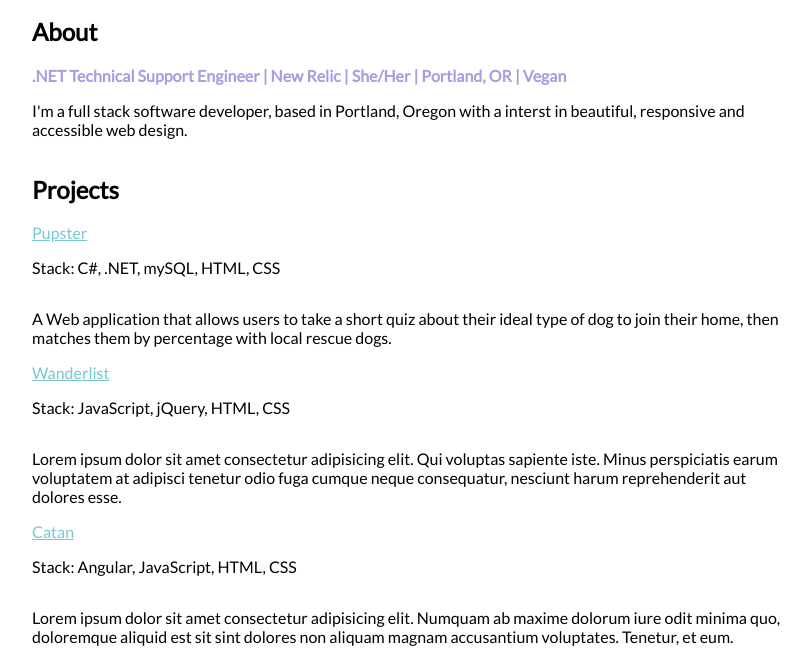
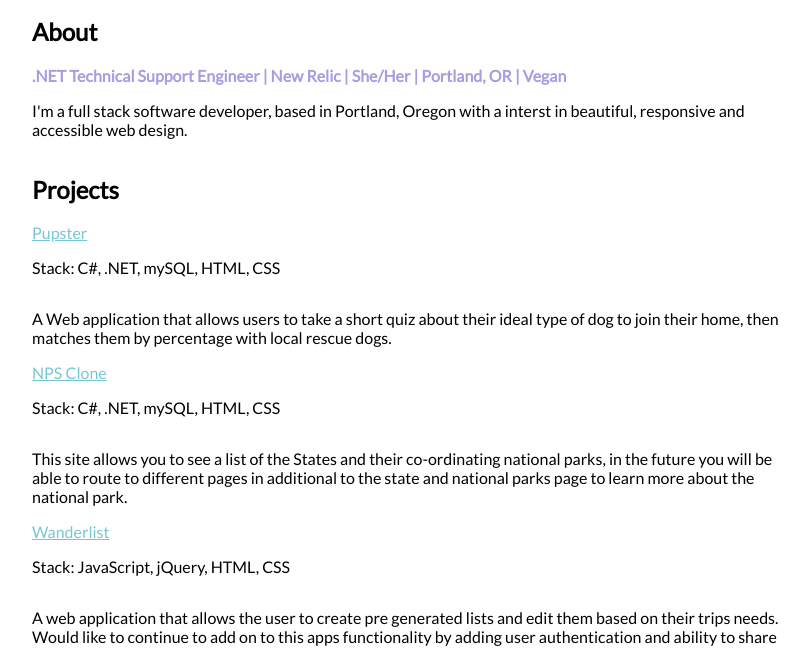
Before and after one commit to heatherzurek/portfoliocontent, a plain HTML site: page index.html in a window 1280 px wide. Shown: the part 313-961 px from the top of the page, without its empty margins (233-1044 px from the left). Drawn offline with Linux system fonts and the light colour scheme.

Commit message:
more info on projects

```diff
--- a/index.html
+++ b/index.html
@@ -44,15 +44,15 @@
             <a href="https://github.com/heatherzurek/pupster">Pupster</a>
             <p>Stack:</span> C#, .NET, mySQL, HTML, CSS</p>
             <p>A Web application that allows users to take a short quiz about their ideal type of dog to join their home, then matches them by percentage with local rescue dogs.</p>
+            <a href="https://npsclone.firebaseapp.com/">NPS Clone</a>
+            <p>Stack:</span> C#, .NET, mySQL, HTML, CSS</p>
+            <p>This site allows you to see a list of the States and their co-ordinating national parks, in the future you will be able to route to different pages in additional to the state and national parks page to learn more about the national park.</p>
             <a href="https://heatherzurek.github.io/wanderlist-camping/">Wanderlist</a>
             <p>Stack:</span> JavaScript, jQuery, HTML, CSS</p>
-            <p>Lorem ipsum dolor sit amet consectetur adipisicing elit. Qui voluptas sapiente iste. Minus perspiciatis
-                earum voluptatem at adipisci tenetur odio fuga cumque neque consequatur, nesciunt harum reprehenderit
-                aut dolores esse.</p>
+            <p>A web application that allows the user to create pre generated lists and edit them based on their trips needs. Would like to continue to add on to this apps functionality by adding user authentication and ability to share the custom camping lists with friends.</p>
             <a href="https://settlers-ofcatan.firebaseapp.com/">Catan</a>
             <p>Stack:</span> Angular, JavaScript, HTML, CSS</p>
-            <p>Lorem ipsum dolor sit amet consectetur adipisicing elit. Numquam ab maxime dolorum iure odit minima quo,
-                doloremque aliquid est sit sint dolores non aliquam magnam accusantium voluptates. Tenetur, et eum.</p>
+            <p>A functional webbased multi-player game, based on the board game Settlers of Catan. Group porject with 4 team mates, done in 3 days. My contribution was mainly design and CSS focused.</p>
             <a href="https://warm-er.firebaseapp.com/#/">Warmer</a>
             <p>Stack:</span> React, Node.js, HTML, CSS, Material</p>
             <p>Warmer is an app dedicated to fighting Climate Change. The main goal of Warmer is to allow you to see your every day impact on climate change whether it be big or small, and assist you in making practical changes to limit your footprint.</p>
```
